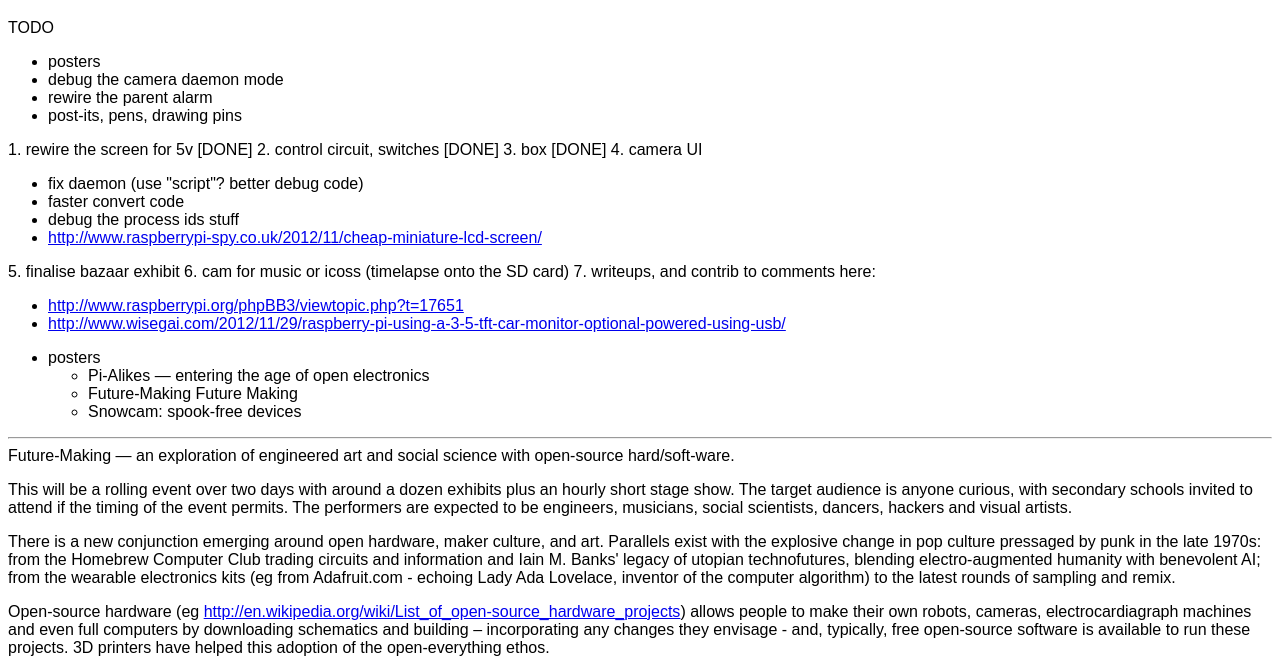
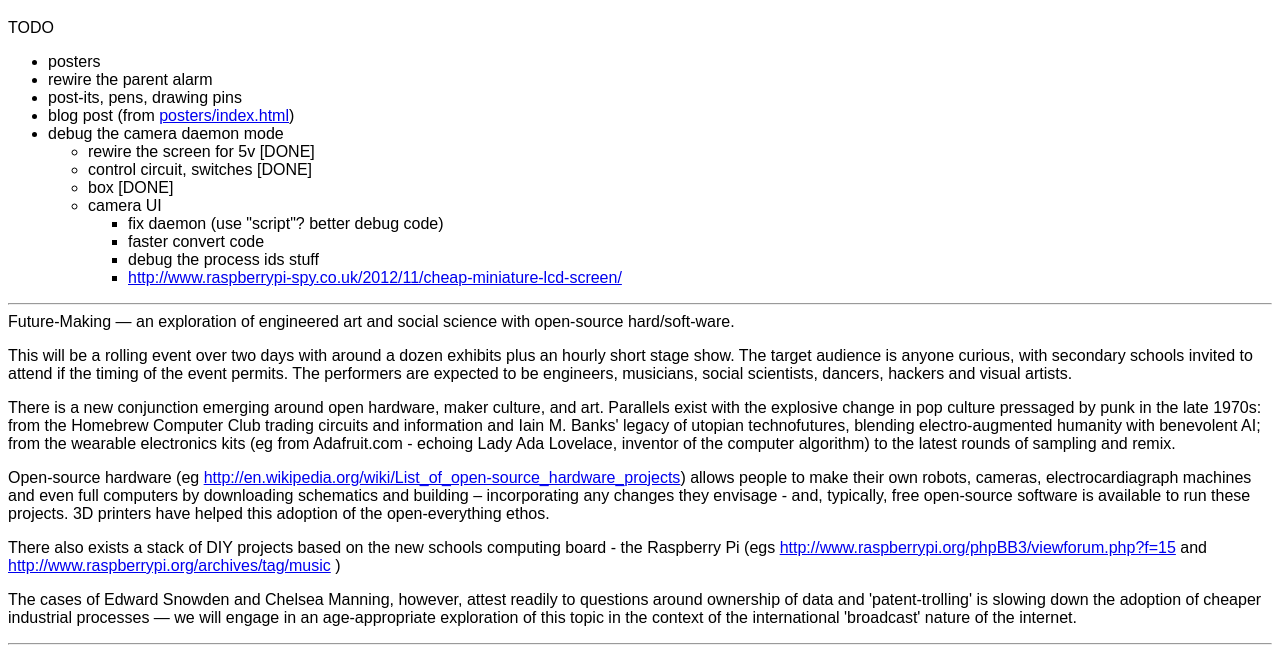
Before and after one commit to hamishcunningham/pi-tronics, a plain HTML site: page ideas-bazaar/notes.html in a window 1280 px wide. Shown: the part 61-723 px from the top of the page. Drawn offline with Linux system fonts and the light colour scheme.

Commit message:
more postering

```diff
--- a/ideas-bazaar/notes.html
+++ b/ideas-bazaar/notes.html
@@ -48,35 +48,21 @@ div.banner a:hover {
 <p>TODO</p>
 <ul>
 <li>posters</li>
-<li>debug the camera daemon mode</li>
 <li>rewire the parent alarm</li>
 <li>post-its, pens, drawing pins</li>
-</ul>
-
-<p>1. rewire the screen for 5v                     [DONE]
-2. control circuit, switches                    [DONE]
-3. box                                          [DONE]
-4. camera UI                                    </p>
-   <ul>
-   <li>fix daemon (use &quot;script&quot;? better debug code)</li>
-   <li>faster convert code</li>
-   <li>debug the process ids stuff</li>
-   <li><a class="cow-url" href="http://www.raspberrypi-spy.co.uk/2012/11/cheap-miniature-lcd-screen/">http://www.raspberrypi-spy.co.uk/2012/11/cheap-miniature-lcd-screen/</a></li>
-   </ul>
-<p>5. finalise bazaar exhibit
-6. cam for music or icoss (timelapse onto the SD card)
-7. writeups, and contrib to comments here:</p>
+<li>blog post (from <a class="cow-url" href="posters/index.html">posters/index.html</a>)</li>
+<li>debug the camera daemon mode
   <ul>
-  <li><a class="cow-url" href="http://www.raspberrypi.org/phpBB3/viewtopic.php?t=17651">http://www.raspberrypi.org/phpBB3/viewtopic.php?t=17651</a></li>
-  <li><a class="cow-url" href="http://www.wisegai.com/2012/11/29/raspberry-pi-using-a-3-5-tft-car-monitor-optional-powered-using-usb/">http://www.wisegai.com/2012/11/29/raspberry-pi-using-a-3-5-tft-car-monitor-optional-powered-using-usb/</a></li>
-  </ul>
-
-<ul>
-<li>posters
-  <ul>
-  <li>Pi-Alikes &mdash; entering the age of open electronics</li>
-  <li>Future-Making Future Making</li>
-  <li>Snowcam: spook-free devices</li>
+  <li>rewire the screen for 5v                     [DONE]</li>
+  <li>control circuit, switches                    [DONE]</li>
+  <li>box                                          [DONE]</li>
+  <li>camera UI
+    <ul>
+    <li>fix daemon (use &quot;script&quot;? better debug code)</li>
+    <li>faster convert code</li>
+    <li>debug the process ids stuff</li>
+    <li><a class="cow-url" href="http://www.raspberrypi-spy.co.uk/2012/11/cheap-miniature-lcd-screen/">http://www.raspberrypi-spy.co.uk/2012/11/cheap-miniature-lcd-screen/</a></li>
+    </ul></li>
   </ul></li>
 </ul>
 
```
